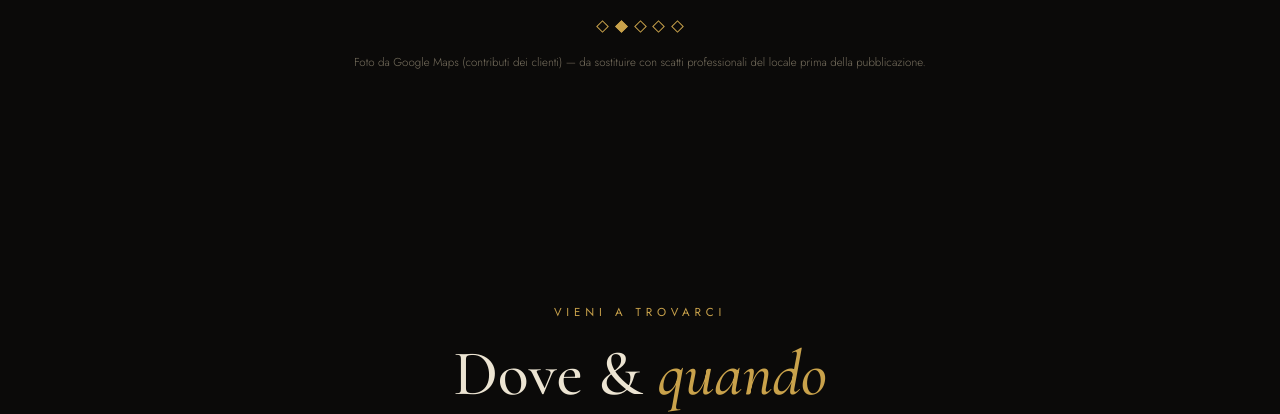
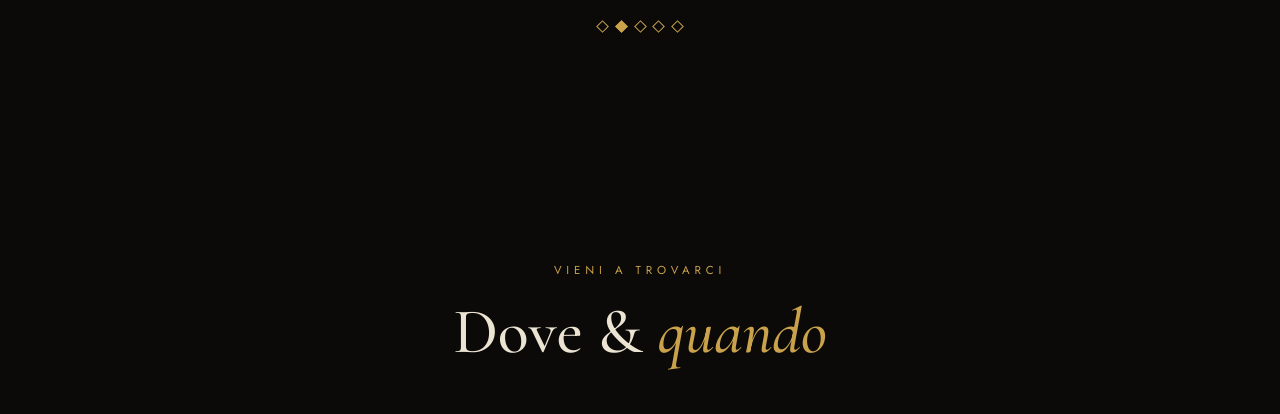
Before and after one commit to diegobucci16-alt/nigthpass.zip, a plain HTML site: page index.html in a window 1280 px wide. Shown: the part 2996-3410 px from the top of the page. Drawn offline with nearby package versions, Linux system fonts and the light colour scheme.

Commit message:
Remove placeholder Google Maps photo note
Delete the inline paragraph that referenced Google Maps customer-contributed photos and the instruction to replace them with professional shots. Cleans up the gallery section HTML prior to publication.

```diff
--- a/index.html
+++ b/index.html
@@ -249,7 +249,7 @@
       <div class="counter"><b id="cur">1</b> / <span id="tot">5</span></div>
     </div>
     <div class="dots" id="dots"></div>
-    <p class="note">Foto da Google Maps (contributi dei clienti) — da sostituire con scatti professionali del locale prima della pubblicazione.</p>
+
   </div>
 </section>
 
```
